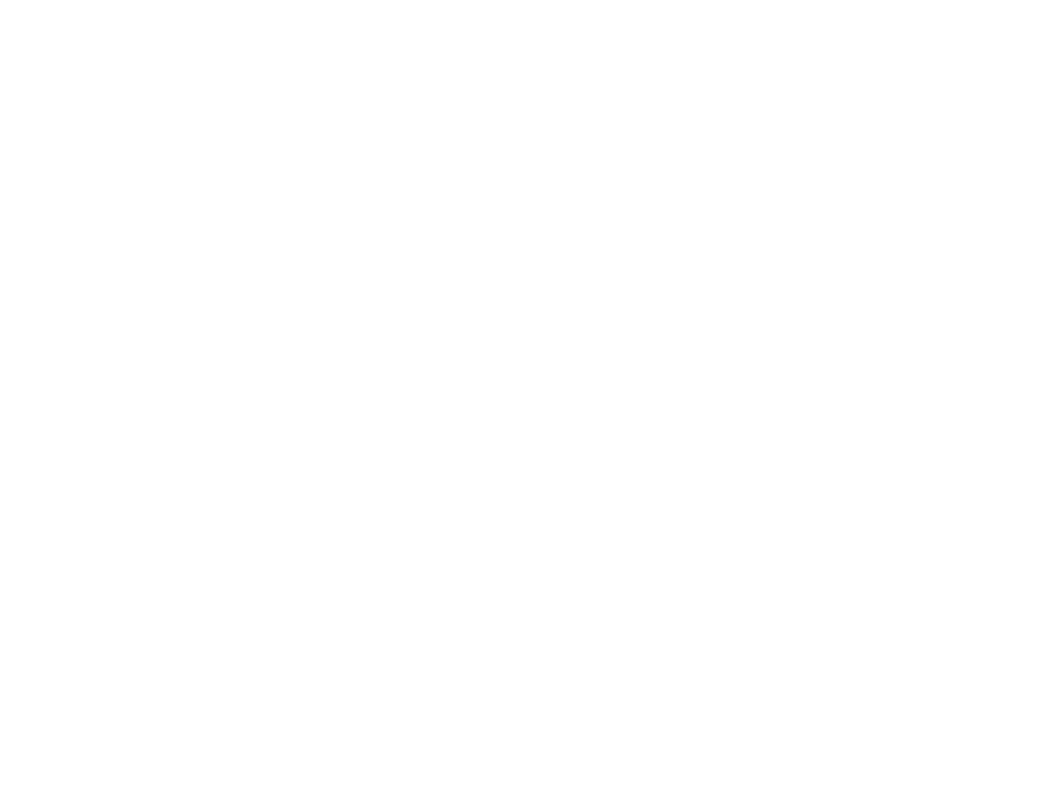
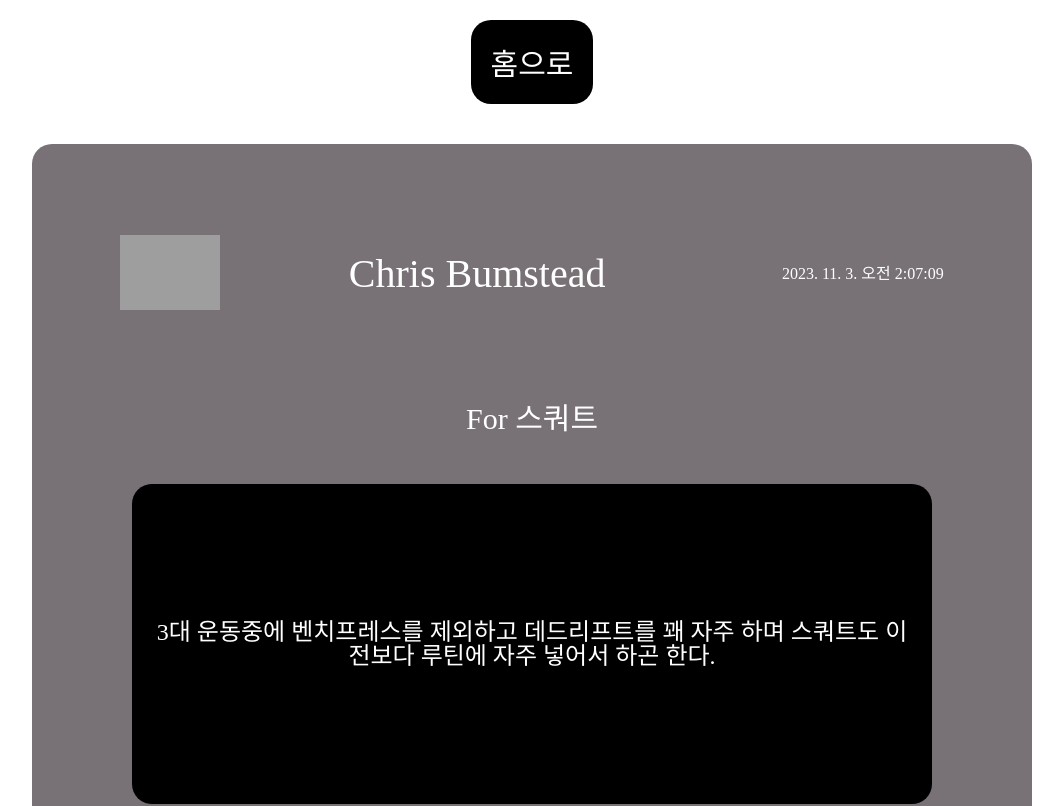
Before and after one commit to h0ngwon/sparta-week6-project, a React (Create React App) app: page /detail/1 in a window 1280 px wide. Before the commit this address had no page. Shown: the top 806 px of the page, without its empty margins (108-1171 px from the left). Built offline with nearby package versions, Linux system fonts and the light colour scheme; grey boxes are pictures that could not be loaded.

Commit message:
Feat: 상세 페이지 기능

```diff
--- a/src/App.jsx
+++ b/src/App.jsx
@@ -1,20 +1,19 @@
-import Router from 'shared/Router';
-import "reset.css"
-import dummy from './fakedata.json'
-import { useState } from 'react';
+import { useState } from "react";
+import Router from "shared/Router";
+import "reset.css";
+import dummy from "./fakedata.json";
+function App() {
+	const [workout, setWorkout] = useState(dummy);
 
-function App() {
-    const [workout, setWorkout] = useState(dummy);
-
-    const addWorkoutHandler = (w) => {
-        setWorkout((prevWorkout) => {
-            return [...prevWorkout, w];
-        })
-    }
+	const addWorkoutHandler = (w) => {
+		setWorkout((prevWorkout) => {
+			return [...prevWorkout, w];
+		});
+	};
 
 	return (
 		<>
-			<Router workoutData={workout} addWorkout={addWorkoutHandler}/>
+			<Router workoutData={workout} addWorkout={addWorkoutHandler} />
 		</>
 	);
 }
--- a/src/components/FanLetter.jsx
+++ b/src/components/FanLetter.jsx
@@ -1,9 +1,123 @@
-import React from 'react'
+import React from "react";
+import { useNavigate, useParams } from "react-router-dom";
+import styled from "styled-components";
 
-const FanLetter = () => {
-  return (
-    <div>FanLetter</div>
-  )
-}
+const Container = styled.div`
+	display: flex;
+	align-items: center;
+	justify-content: center;
+	flex-direction: column;
+`;
 
-export default FanLetter
+const BtnContainer = styled.div`
+	margin: 20px;
+`;
+
+const HomeBtn = styled.button`
+	font-size: 30px;
+	padding: 20px;
+	color: white;
+	border: none;
+	background: black;
+	border-radius: 20px;
+	cursor: pointer;
+
+	&:hover {
+		background-color: #333847;
+	}
+`;
+
+const ContentContainer = styled.div`
+	display: flex;
+    flex-direction: column;
+    align-items: center;
+	width: 1000px;
+	height: 800px;
+	background-color: #787276;
+	border-radius: 20px;
+	margin: 20px;
+`;
+
+const Header = styled.div`
+	display: flex;
+	align-items: center;
+	justify-content: space-around;
+	width: 100%;
+	height: 20%;
+    margin: 50px;
+`;
+
+const ImageContainer = styled.div`
+	width: 2rem;
+    margin-right: 20px;
+`;
+
+const UserImage = styled.img`
+    width: 100px;
+`;
+
+const Nickname = styled.h1`
+	font-size: 40px;
+	color: white;
+`;
+
+const CreatedTime = styled.div`
+	color: white;
+`;
+
+const WritedContainer = styled.div`
+    font-size: 30px;
+    color: white;
+`
+
+const ArticleContainer = styled.div`
+    background-color: black;
+    display: flex;
+    justify-content: center;
+    align-items: center;
+    margin: 50px;
+    width: 50rem;
+    height: 20rem;
+    border-radius: 20px;
+    color: white;
+    padding: 20px;
+    text-align: center;
+    font-size: 24px;
+`
+
+const FanLetter = ({ workoutData }) => {
+	const { id } = useParams();
+	const filteredData = workoutData.filter((w) => w.id === id)[0];
+	const navigate = useNavigate();
+	const navigateHandler = () => {
+		navigate("/");
+	};
+
+	return (
+		<Container>
+			<BtnContainer>
+				<HomeBtn onClick={navigateHandler}>홈으로</HomeBtn>
+			</BtnContainer>
+			<ContentContainer>
+				<Header>
+					<ImageContainer>
+						<UserImage src={filteredData.avatar}></UserImage>
+					</ImageContainer>
+					<Nickname>{filteredData.nickname}</Nickname>
+					<CreatedTime>
+						{new Date(filteredData.createdAt).toLocaleDateString(
+							"ko-KR"
+						)}{" "}
+						{new Date(filteredData.createdAt).toLocaleTimeString(
+							"ko-KR"
+						)}
+					</CreatedTime>
+				</Header>
+                <WritedContainer>For {filteredData.writedTo}</WritedContainer>
+                <ArticleContainer>{filteredData.content}</ArticleContainer>
+			</ContentContainer>
+		</Container>
+	);
+};
+
+export default FanLetter;
--- a/src/pages/Detail.jsx
+++ b/src/pages/Detail.jsx
@@ -1,7 +1,11 @@
+import FanLetter from 'components/FanLetter';
 import React from "react";
 
-const Detail = () => {
-	return <div>Detail</div>;
+const Detail = ({ workoutData }) => {
+
+	return (
+		<FanLetter workoutData={workoutData}/>
+	);
 };
 
 export default Detail;
--- a/src/shared/Router.js
+++ b/src/shared/Router.js
@@ -8,7 +8,7 @@ const Router = ({workoutData, addWorkout}) => {
 		<BrowserRouter>
 			<Routes>
 				<Route path="/" element={<Home workoutData={workoutData} addWorkout={addWorkout}/>} />
-                <Route path="/detail:id" element={<Detail workoutData={workoutData}/>} />
+                <Route path="/detail/:id" element={<Detail workoutData={workoutData}/>} />
 			</Routes>
 		</BrowserRouter>
 	);
```
